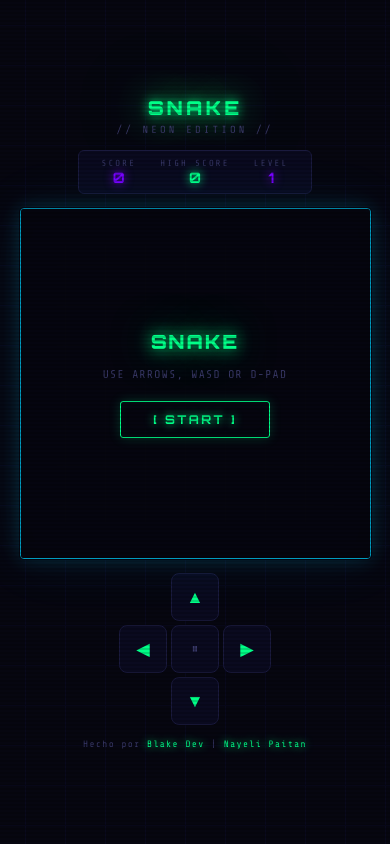
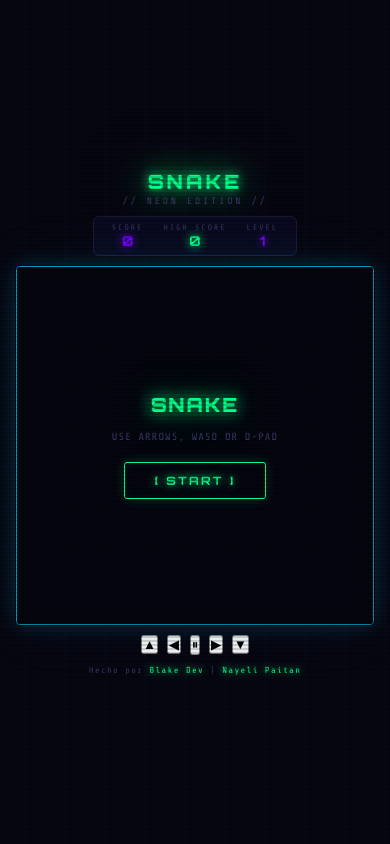
Before and after one commit to NayeliPaitan/snake-game, a plain HTML site: page index.html in a window 390 px wide. Drawn offline with nearby package versions, Linux system fonts and the light colour scheme.

Commit message:
Update style.css

```diff
--- a/style.css
+++ b/style.css
@@ -13,17 +13,21 @@
 
 *, *::before, *::after { box-sizing: border-box; margin: 0; padding: 0; }
 
+html, body {
+  height: 100%;
+  overflow: hidden;
+}
+
 body {
   background: var(--bg);
   color: var(--text);
   font-family: 'Share Tech Mono', monospace;
-  min-height: 100vh;
   display: flex;
   flex-direction: column;
   align-items: center;
   justify-content: center;
-  overflow: hidden;
   user-select: none;
+  touch-action: none;
 }
 
 body::before {
@@ -60,8 +64,8 @@
   display: flex;
   flex-direction: column;
   align-items: center;
-  gap: 14px;
-  padding: 16px;
+  gap: 10px;
+  padding: 12px;
   width: 100%;
 }
 
@@ -70,17 +74,17 @@
 header h1 {
   font-family: 'Orbitron', monospace;
   font-weight: 900;
-  font-size: clamp(1.2rem, 5vw, 2.4rem);
+  font-size: clamp(1.1rem, 5vw, 2.2rem);
   color: var(--neon-g);
   text-shadow: 0 0 8px var(--neon-g), 0 0 24px var(--neon-g), 0 0 60px rgba(0,255,136,.4);
   animation: pulse 3s ease-in-out infinite;
 }
 
 header p {
-  font-size: .65rem;
+  font-size: .6rem;
   color: var(--dim);
   letter-spacing: .3em;
-  margin-top: 4px;
+  margin-top: 2px;
 }
 
 @keyframes pulse {
@@ -90,24 +94,24 @@
 
 .scorebar {
   display: flex;
-  gap: 24px;
+  gap: 20px;
   background: var(--panel);
   border: 1px solid var(--border);
   border-radius: 6px;
-  padding: 7px 22px;
+  padding: 6px 18px;
 }
 
 .score-item { text-align: center; }
 
 .score-label {
-  font-size: .55rem;
+  font-size: .5rem;
   letter-spacing: .25em;
   color: var(--dim);
 }
 
 .score-value {
   font-family: 'Orbitron', monospace;
-  font-size: clamp(.9rem, 3vw, 1.3rem);
+  font-size: clamp(.85rem, 3vw, 1.2rem);
   font-weight: 700;
   color: var(--neon-b);
   text-shadow: 0 0 10px var(--neon-b);
@@ -118,11 +122,10 @@
   text-shadow: 0 0 10px var(--neon-g);
 }
 
-/* Canvas: responsive cuadrado */
 .canvas-wrap {
   position: relative;
-  width: min(400px, 90vw);
-  height: min(400px, 90vw);
+  width: min(400px, 92vw);
+  height: min(400px, 92vw);
   border: 1px solid #009bbf;
   border-radius: 4px;
   box-shadow:
@@ -137,13 +140,14 @@
   width: 100%;
   height: 100%;
   border-radius: 3px;
+  touch-action: none;
 }
 
 .overlay {
   position: absolute; inset: 0;
   display: flex; flex-direction: column;
   align-items: center; justify-content: center;
-  gap: 14px;
+  gap: 12px;
   background: rgba(6,6,16,.85);
   backdrop-filter: blur(2px);
   border-radius: 3px;
@@ -167,16 +171,32 @@
 }
 
 .ov-sub {
-  font-size: .7rem;
+  font-size: .65rem;
   color: var(--dim);
-  letter-spacing: .12em;
+  letter-spacing: .1em;
   text-align: center;
   padding: 0 16px;
+  line-height: 1.7;
+}
+
+.swipe-hint {
+  display: flex;
+  flex-direction: column;
+  align-items: center;
+  gap: 4px;
+  opacity: .7;
+}
+
+.swipe-arrows {
+  font-size: 1.1rem;
+  color: var(--neon-g);
+  text-shadow: 0 0 8px var(--neon-g);
+  letter-spacing: .15em;
 }
 
 .ov-score {
   font-family: 'Orbitron', monospace;
-  font-size: .85rem;
+  font-size: .8rem;
   color: var(--neon-b);
   letter-spacing: .1em;
 }
@@ -188,16 +208,17 @@
   border: 1px solid var(--neon-g);
   color: var(--neon-g);
   font-family: 'Orbitron', monospace;
-  font-size: .75rem;
+  font-size: .72rem;
   font-weight: 700;
   letter-spacing: .2em;
-  padding: 10px 32px;
+  padding: 10px 30px;
   cursor: pointer;
   border-radius: 3px;
   text-shadow: 0 0 8px var(--neon-g);
   box-shadow: 0 0 12px rgba(0,255,136,.2), inset 0 0 12px rgba(0,255,136,.05);
   transition: all .15s;
-  margin-top: 6px;
+  margin-top: 4px;
+  -webkit-tap-highlight-color: transparent;
 }
 
 .btn-play:hover, .btn-play:active {
@@ -205,46 +226,53 @@
   box-shadow: 0 0 24px rgba(0,255,136,.4), inset 0 0 16px rgba(0,255,136,.1);
 }
 
-/* D-PAD */
-.dpad {
-  display: grid;
-  grid-template-columns: repeat(3, 48px);
-  grid-template-rows: repeat(3, 48px);
-  gap: 4px;
+/* Swipe feedback overlay */
+.swipe-feedback {
+  position: absolute;
+  inset: 0;
+  pointer-events: none;
+  border-radius: 3px;
+  opacity: 0;
+  transition: opacity .15s;
+  z-index: 5;
+}
+.swipe-feedback.active { opacity: 1; }
+
+/* Pause button — solo móvil */
+.pause-bar {
+  display: flex;
+  justify-content: center;
 }
 
-.dpad-btn {
+.btn-pause {
   background: var(--panel);
   border: 1px solid var(--border);
-  border-radius: 8px;
-  color: var(--neon-g);
-  font-size: 1.1rem;
+  border-radius: 6px;
+  color: var(--dim);
+  font-family: 'Share Tech Mono', monospace;
+  font-size: .62rem;
+  letter-spacing: .15em;
+  padding: 6px 20px;
   cursor: pointer;
-  display: flex; align-items: center; justify-content: center;
-  transition: background .1s, box-shadow .1s;
   -webkit-tap-highlight-color: transparent;
+  transition: all .15s;
 }
 
-.dpad-btn:active {
-  background: rgba(0,255,136,.15);
-  box-shadow: 0 0 10px rgba(0,255,136,.3);
+.btn-pause:active {
+  background: rgba(0,255,136,.08);
+  color: var(--neon-g);
+  border-color: var(--neon-g);
 }
 
-.dpad-up    { grid-column: 2; grid-row: 1; }
-.dpad-left  { grid-column: 1; grid-row: 2; }
-.dpad-mid   { grid-column: 2; grid-row: 2; color: var(--dim); font-size: .85rem; }
-.dpad-right { grid-column: 3; grid-row: 2; }
-.dpad-down  { grid-column: 2; grid-row: 3; }
-
-/* Ocultar dpad en desktop, mostrar en móvil */
 @media (min-width: 600px) {
-  .dpad { display: none; }
+  .btn-pause { display: none; }
 }
 
+/* Keyboard hint — solo desktop */
 .controls {
   display: none;
   gap: 20px;
-  font-size: .6rem;
+  font-size: .58rem;
   color: var(--dim);
   letter-spacing: .12em;
 }
@@ -263,7 +291,7 @@
 }
 
 .footer {
-  font-size: .58rem;
+  font-size: .55rem;
   letter-spacing: .15em;
   color: var(--dim);
   text-align: center;
```
